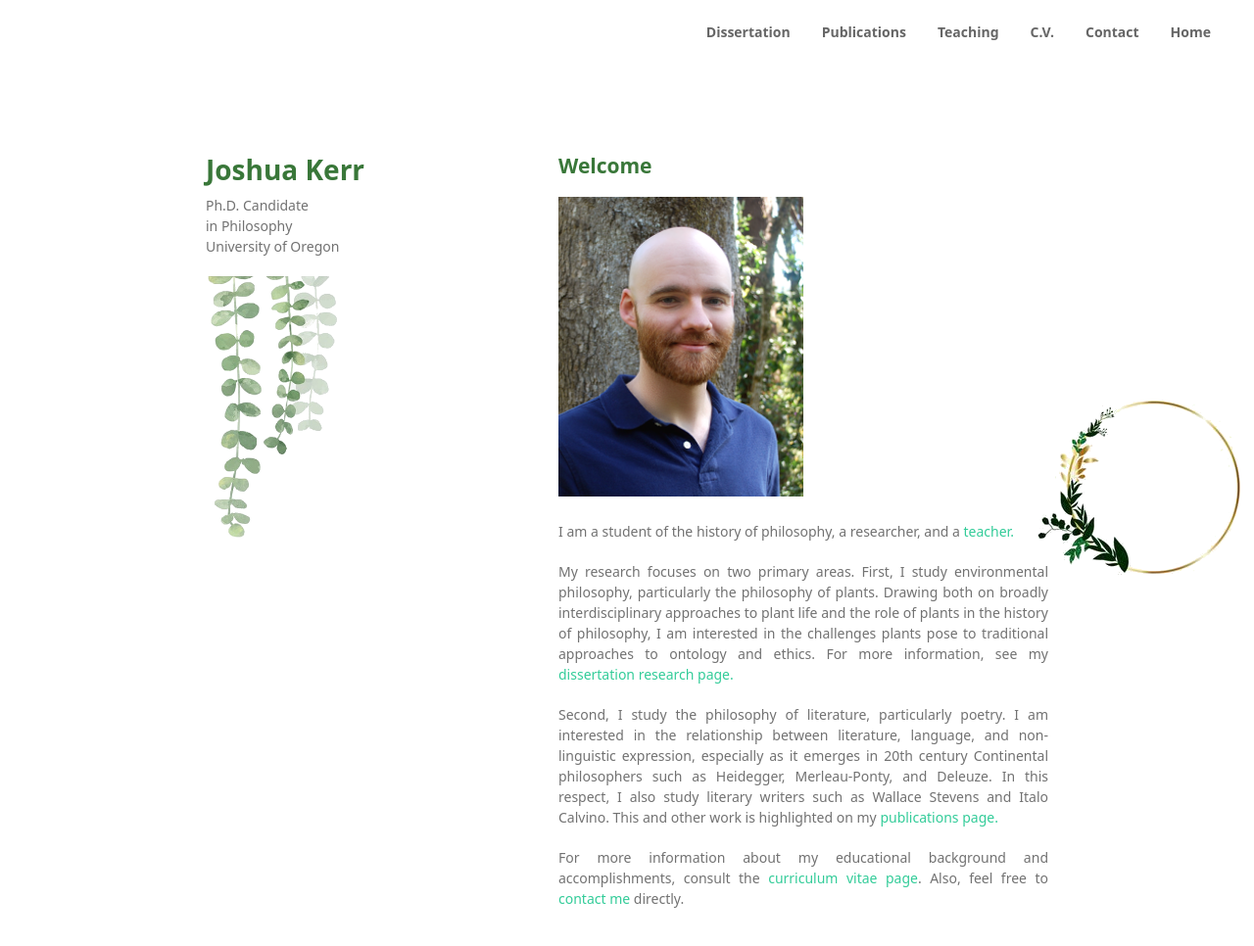
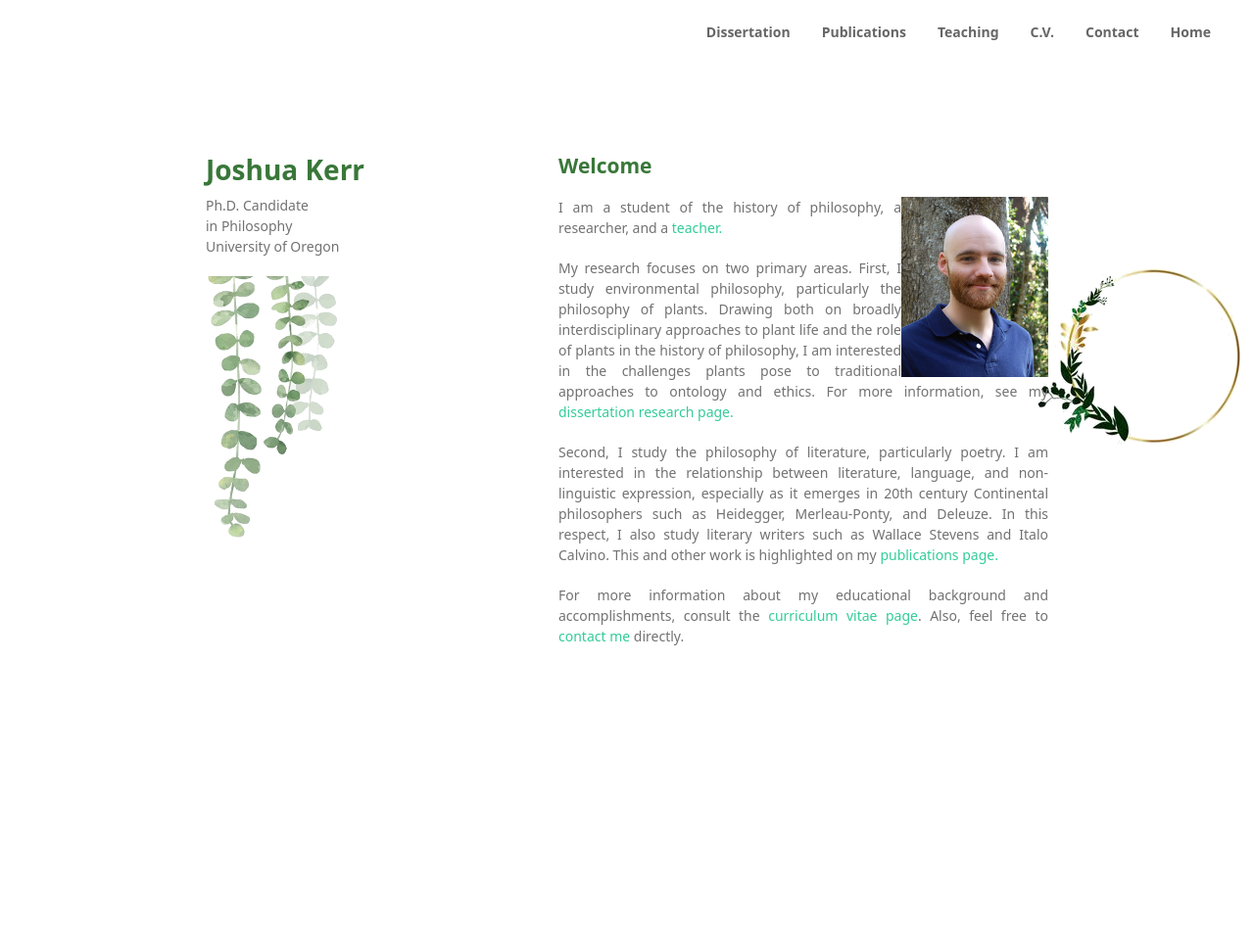
Before and after one commit to joshuakerr/joshuakerr.github.io.old, a Jekyll site: the page built from index.md, in a window 1280 px wide and 998 px high. Shown: the top 966 px of the window at 98% size. Built offline with Jekyll 4.4.1, drawn with Linux system fonts in a browser that asks for light colours; a script that is not in the unit is left out.

Commit message:
portrait

```diff
--- a/assets/css/style.css
+++ b/assets/css/style.css
@@ -121,6 +121,11 @@ section {
 
 section p {
     text-align: justify;
+}
+
+section img {
+	max-width:100%;
+	float: right;
 }
 
 small {
--- a/index.md
+++ b/index.md
@@ -6,9 +6,7 @@
 
 ## Welcome
 
-<div class="portrait">
-    <p><img src="{{site.baseurl}}/images/portrait-small.png" width="50%" alt="Portrait"></p>
-</div>
+<img src="{{site.baseurl}}/images/portrait-small.png" width="30%" alt="Portrait">
 
 I am a student of the history of philosophy, a researcher, and a [teacher.]({{ site.url }}/pages/teaching.html)
 
```
